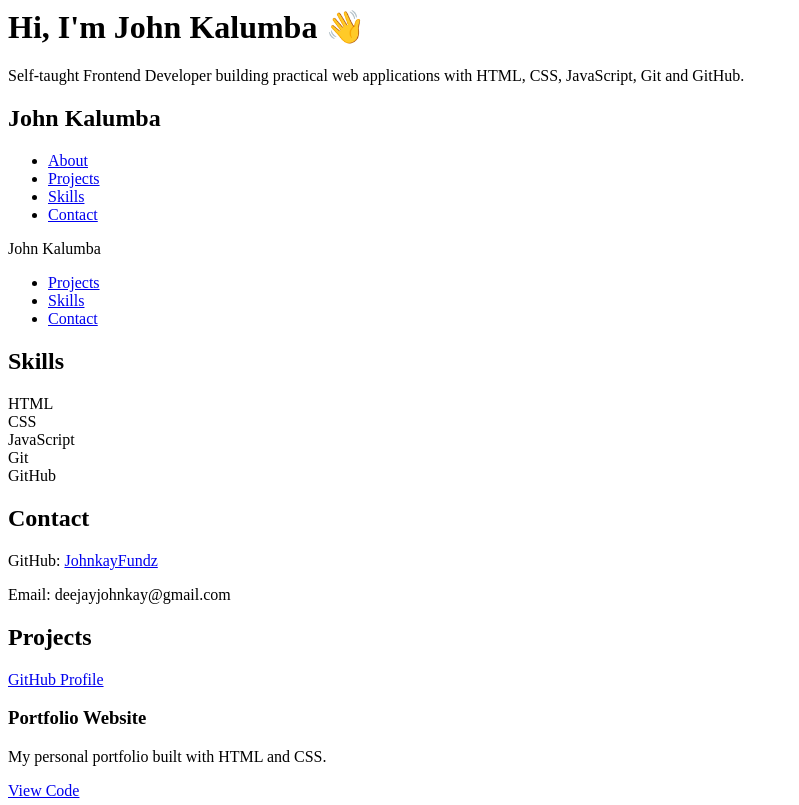
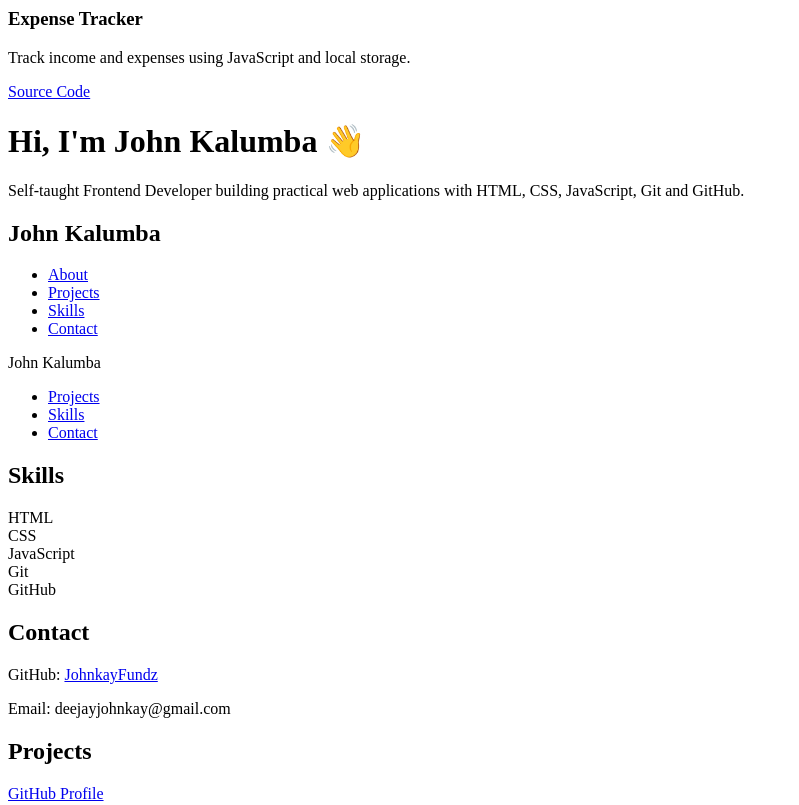
Before and after one commit to JohnkayFundz/JohnkayFundz.github.io, a plain HTML site: page index.html in a window 1280 px wide. Shown: the top 805 px of the page, without its empty margins (0-799 px from the left). Drawn offline with Linux system fonts and the light colour scheme.

Commit message:
Add expense tracker card to index.html
Added a card section for an expense tracker with a description and a link to the source code.

```diff
--- a/index.html
+++ b/index.html
@@ -1,3 +1,14 @@
+<div class="card">
+  <h3>Expense Tracker</h3>
+
+  <p>
+    Track income and expenses using JavaScript and local storage.
+  </p>
+
+  <a href="https://github.com/JohnkayFundz/expense-tracker">
+    Source Code
+  </a>
+</div>
 <h1>Hi, I'm John Kalumba 👋</h1>
 
 <p>
```
